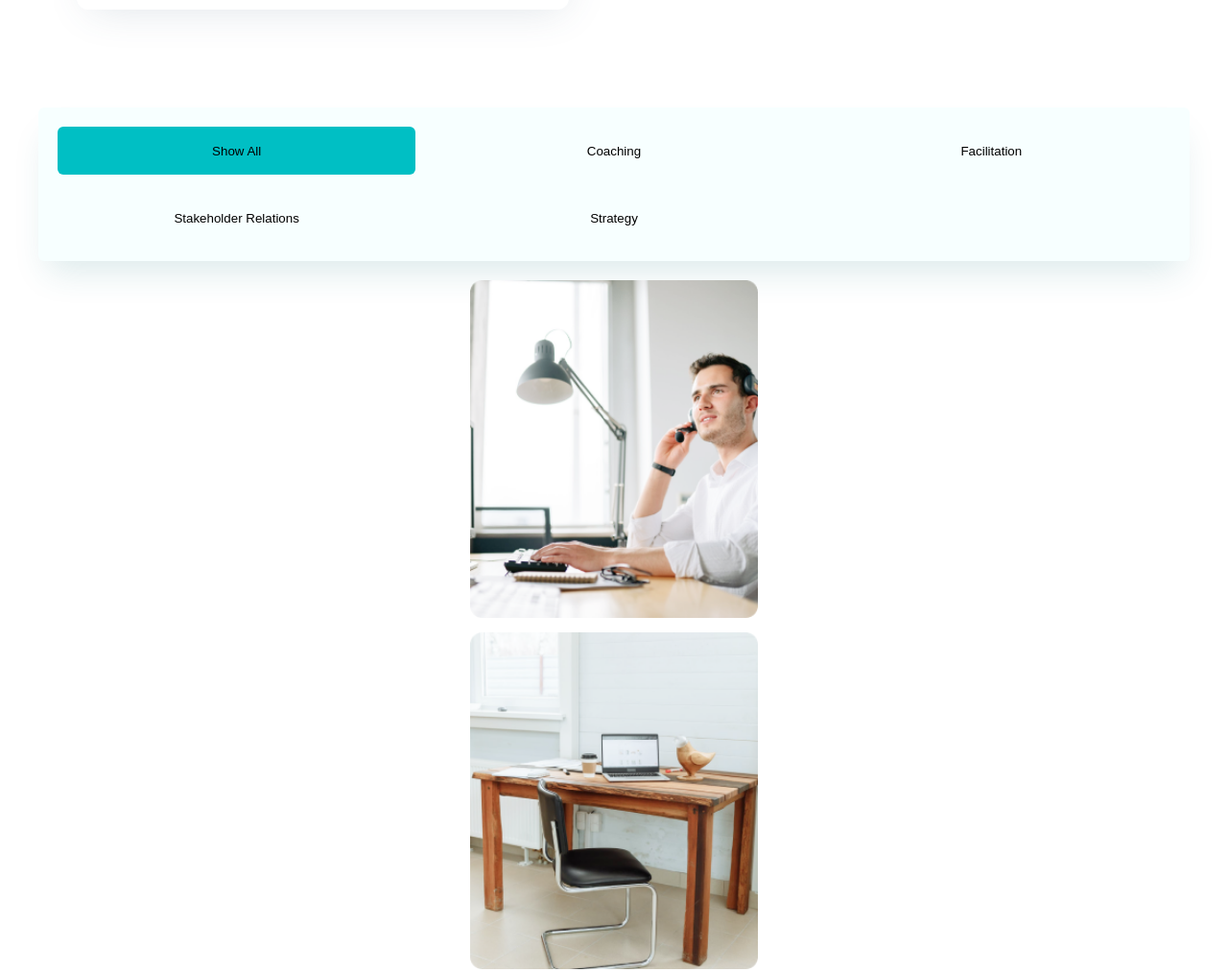
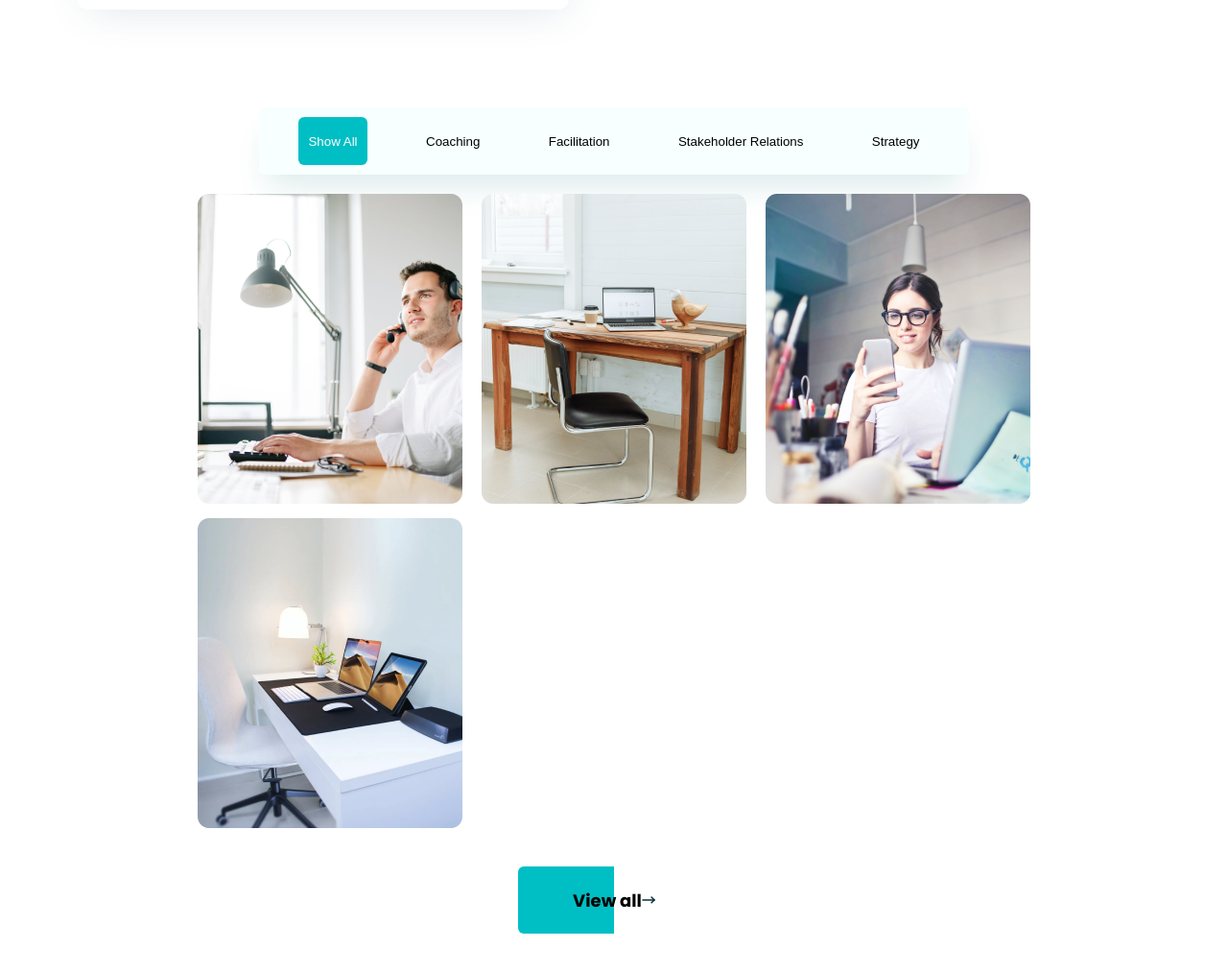
Before and after one commit to cehicm/pisix-landing-page, a website: page index.html in a window 1280 px wide. Shown: the part 3333-4346 px from the top of the page at 96% size. Drawn offline with nearby package versions, Linux system fonts and the light colour scheme.

Commit message:
Add gallery main laptop styles

```diff
--- a/src/sass/components/_buttons.scss
+++ b/src/sass/components/_buttons.scss
@@ -73,10 +73,14 @@
 
 	&--active {
 		background-color: colors.$aqua-blue;
+		color: colors.$white;
 	}
 
 	&:hover {
 		text-decoration: underline;
 		text-underline-offset: 10px;
 	}
+	@include sc-breakpoint(1024) {
+		padding: 10px;
+	}
 }
--- a/src/sass/layout/_filter.scss
+++ b/src/sass/layout/_filter.scss
@@ -4,6 +4,12 @@
 .filter {
 	&__wrapper {
 		margin: 20px 0;
+
+		@include sc-breakpoint(1024) {
+			display: flex;
+			flex-direction: column;
+			gap: 20px;
+		}
 	}
 
 	&__buttons {
@@ -14,6 +20,14 @@
 		background: colors.$white-blue;
 		box-shadow: 0px 21px 33px -10px rgb(37 126 129 / 16%);
 		border-radius: 6px;
+
+		@include sc-breakpoint(1024) {
+			display: flex;
+			justify-content: space-evenly;
+			width: 60%;
+			margin: 0 auto;
+			padding: 10px;
+		}
 	}
 
 	&__images {
@@ -21,6 +35,12 @@
 		display: grid;
 		row-gap: 15px;
 		margin: 0 auto 20px auto;
+
+		@include sc-breakpoint(1024) {
+			width: auto;
+			grid-template-columns: repeat(3, 1fr);
+			column-gap: 20px;
+		}
 
 		img {
 			width: 100%;
--- a/src/sass/layout/_testimonials.scss
+++ b/src/sass/layout/_testimonials.scss
@@ -1,5 +1,11 @@
 @use '../variables/colors' as colors;
 @import "../variables/breakpoints";
+
+.customer__image {
+	img {
+		width: 100px; //temporary Marija Cehic
+	}
+}
 
 .testimonials {
 	margin: 50px 0;
```
Also changed, not shown: dist/css/styles.css, dist/css/styles.min.css.
